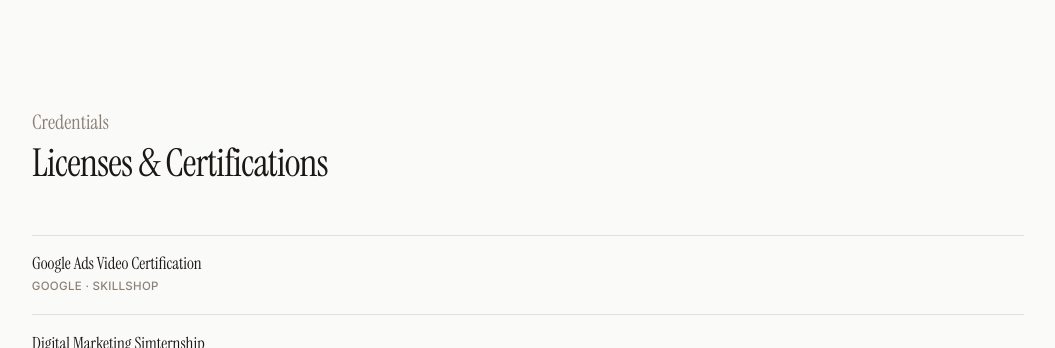
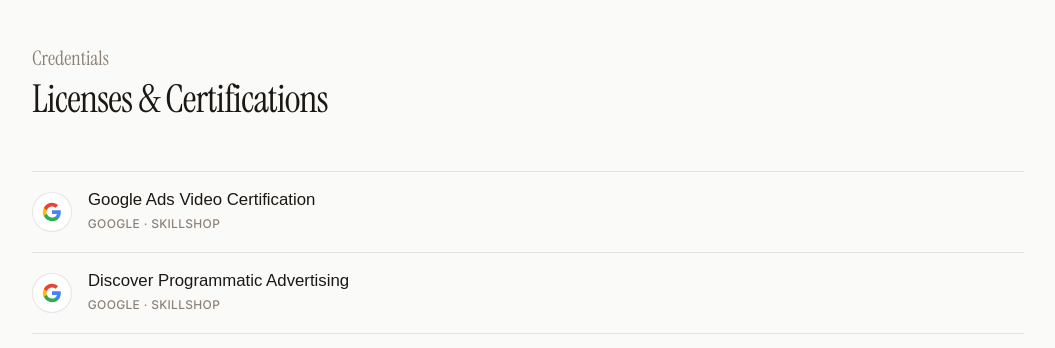
Before and after one commit to stephwidjaja/stephwidjaja.github.io, a plain HTML site: page index.html in a window 1280 px wide. Shown: the part 3728-4076 px from the top of the page, without its empty margins (112-1167 px from the left). Drawn offline with Linux system fonts and the light colour scheme.

Commit message:
certifications: fix alignment, bigger text, Stukent logo image, tighter title gap
Left-align cert name and issuer with align-items:flex-start on cert-left.
Bump cert-name to 1.05rem Garet, issuer to 0.75rem. Reduce margin-top
on cert-list to 1.5rem so list sits closer to section title. Replace
Stukent letter avatar with actual logo image on dark navy circle.

Co-Authored-By: Claude Sonnet 4.6 <noreply@anthropic.com>

```diff
--- a/index.html
+++ b/index.html
@@ -1099,18 +1099,18 @@ a  { color: inherit; text-decoration: none; }
 /* ════════════════════════════════════════════════════
    SKILLS
 ═══════════════════════════════════════════════════════ */
-#certifications { padding-block: var(--section-v); padding-bottom: 0; }
+#certifications { padding-top: clamp(3rem, 5vw, 5rem); padding-bottom: 0; }
 .cert-list {
   display: flex;
   flex-direction: column;
   gap: 0;
-  margin-top: clamp(2rem, 3vw, 3rem);
-}
+}
+.cert-list { margin-top: 1.5rem; }
 .cert-item {
   display: flex;
   align-items: center;
   justify-content: space-between;
-  gap: 1.5rem;
+  gap: 1rem;
   padding: 1.1rem 0;
   border-bottom: 1px solid var(--border);
   text-decoration: none;
@@ -1120,17 +1120,37 @@ a  { color: inherit; text-decoration: none; }
 .cert-item:first-child { border-top: 1px solid var(--border); }
 .cert-item:hover .cert-name { color: var(--accent); }
 .cert-item:hover .cert-arrow { opacity: 1; transform: translateX(3px); }
-.cert-left { display: flex; flex-direction: column; gap: 0.2rem; }
+.cert-logo {
+  width: 2.5rem;
+  height: 2.5rem;
+  border-radius: 50%;
+  display: flex;
+  align-items: center;
+  justify-content: center;
+  flex-shrink: 0;
+  overflow: hidden;
+}
+.cert-logo--google { background: #fff; border: 1px solid var(--border); }
+.cert-logo--stukent { background: #0f1b2d; }
+.cert-logo--stukent img { width: 60%; height: 60%; object-fit: contain; }
+.cert-left {
+  display: flex;
+  flex-direction: column;
+  align-items: flex-start;
+  gap: 0.2rem;
+  flex: 1;
+  min-width: 0;
+}
 .cert-name {
-  font-family: 'Instrument Serif', serif;
+  font-family: 'Garet', sans-serif;
   font-size: 1.05rem;
   color: var(--ink);
-  line-height: 1.25;
+  line-height: 1.3;
   transition: color 0.15s;
 }
 .cert-issuer {
   font-family: 'Inter Tight', sans-serif;
-  font-size: 0.72rem;
+  font-size: 0.75rem;
   font-weight: 500;
   letter-spacing: 0.07em;
   text-transform: uppercase;
@@ -1918,6 +1938,14 @@ a  { color: inherit; text-decoration: none; }
   <div class="cert-list">
 
     <a class="cert-item si" href="https://skillshop.credential.net/055e1d80-c5fc-41b0-b427-cd64090c2ebe#acc.QG5Nkiaj" target="_blank" rel="noopener">
+      <div class="cert-logo cert-logo--google">
+        <svg viewBox="0 0 24 24" width="20" height="20" xmlns="http://www.w3.org/2000/svg">
+          <path d="M22.56 12.25c0-.78-.07-1.53-.2-2.25H12v4.26h5.92c-.26 1.37-1.04 2.53-2.21 3.31v2.77h3.57c2.08-1.92 3.28-4.74 3.28-8.09z" fill="#4285F4"/>
+          <path d="M12 23c2.97 0 5.46-.98 7.28-2.66l-3.57-2.77c-.98.66-2.23 1.06-3.71 1.06-2.86 0-5.29-1.93-6.16-4.53H2.18v2.84C3.99 20.53 7.7 23 12 23z" fill="#34A853"/>
+          <path d="M5.84 14.09c-.22-.66-.35-1.36-.35-2.09s.13-1.43.35-2.09V7.07H2.18C1.43 8.55 1 10.22 1 12s.43 3.45 1.18 4.93l3.66-2.84z" fill="#FBBC05"/>
+          <path d="M12 5.38c1.62 0 3.06.56 4.21 1.64l3.15-3.15C17.45 2.09 14.97 1 12 1 7.7 1 3.99 3.47 2.18 7.07l3.66 2.84c.87-2.6 3.3-4.53 6.16-4.53z" fill="#EA4335"/>
+        </svg>
+      </div>
       <div class="cert-left">
         <span class="cert-name">Google Ads Video Certification</span>
         <span class="cert-issuer">Google · Skillshop</span>
@@ -1925,18 +1953,29 @@ a  { color: inherit; text-decoration: none; }
       <span class="cert-arrow">↗</span>
     </a>
 
+    <a class="cert-item si" href="https://skillshop.credential.net/055e1d80-c5fc-41b0-b427-cd64090c2ebe#acc.QG5Nkiaj" target="_blank" rel="noopener">
+      <div class="cert-logo cert-logo--google">
+        <svg viewBox="0 0 24 24" width="20" height="20" xmlns="http://www.w3.org/2000/svg">
+          <path d="M22.56 12.25c0-.78-.07-1.53-.2-2.25H12v4.26h5.92c-.26 1.37-1.04 2.53-2.21 3.31v2.77h3.57c2.08-1.92 3.28-4.74 3.28-8.09z" fill="#4285F4"/>
+          <path d="M12 23c2.97 0 5.46-.98 7.28-2.66l-3.57-2.77c-.98.66-2.23 1.06-3.71 1.06-2.86 0-5.29-1.93-6.16-4.53H2.18v2.84C3.99 20.53 7.7 23 12 23z" fill="#34A853"/>
+          <path d="M5.84 14.09c-.22-.66-.35-1.36-.35-2.09s.13-1.43.35-2.09V7.07H2.18C1.43 8.55 1 10.22 1 12s.43 3.45 1.18 4.93l3.66-2.84z" fill="#FBBC05"/>
+          <path d="M12 5.38c1.62 0 3.06.56 4.21 1.64l3.15-3.15C17.45 2.09 14.97 1 12 1 7.7 1 3.99 3.47 2.18 7.07l3.66 2.84c.87-2.6 3.3-4.53 6.16-4.53z" fill="#EA4335"/>
+        </svg>
+      </div>
+      <div class="cert-left">
+        <span class="cert-name">Discover Programmatic Advertising</span>
+        <span class="cert-issuer">Google · Skillshop</span>
+      </div>
+      <span class="cert-arrow">↗</span>
+    </a>
+
     <a class="cert-item si" href="https://apif.stukent.com/certifications/v1/df487e96-93ec-45ca-9ab8-a6185b58e273/0e201fe6-f60a-4624-9e81-8adf6998a0e2" target="_blank" rel="noopener">
+      <div class="cert-logo cert-logo--stukent">
+        <img src="stukent-logo.png" alt="Stukent">
+      </div>
       <div class="cert-left">
         <span class="cert-name">Digital Marketing Simternship</span>
         <span class="cert-issuer">Stukent</span>
-      </div>
-      <span class="cert-arrow">↗</span>
-    </a>
-
-    <a class="cert-item si" href="https://skillshop.credential.net/055e1d80-c5fc-41b0-b427-cd64090c2ebe#acc.QG5Nkiaj" target="_blank" rel="noopener">
-      <div class="cert-left">
-        <span class="cert-name">Discover Programmatic Advertising</span>
-        <span class="cert-issuer">Google · Skillshop</span>
       </div>
       <span class="cert-arrow">↗</span>
     </a>
```
Also changed, not shown: stukent-logo.png (added).
